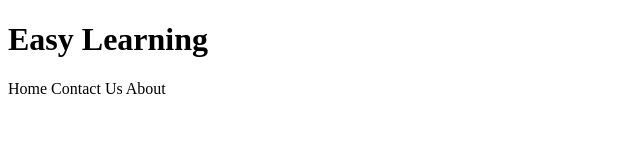
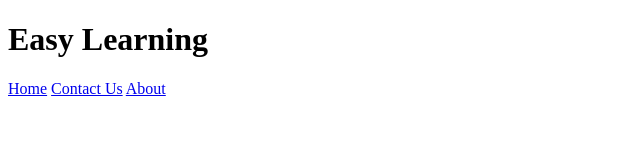
Before and after one commit to devanshuchauhan2020/Easy_Learning, a plain HTML site: page index.html in a window 1280 px wide. Shown: the whole page, without its empty margins (0-640 px from the left). Drawn offline with Linux system fonts and the light colour scheme.

Commit message:
Update index.html

```diff
--- a/index.html
+++ b/index.html
@@ -7,9 +7,9 @@
 	<header>
 		<h1>Easy Learning</h1>
 		<nav>
-			<span>Home</span>
-			<span>Contact Us</span>
-			<span>About</span>
+			<a href="#">Home</a>
+			<a href="#">Contact Us</a>
+			<a href="#">About</a>
 		</nav>
 	</header>
 
```
